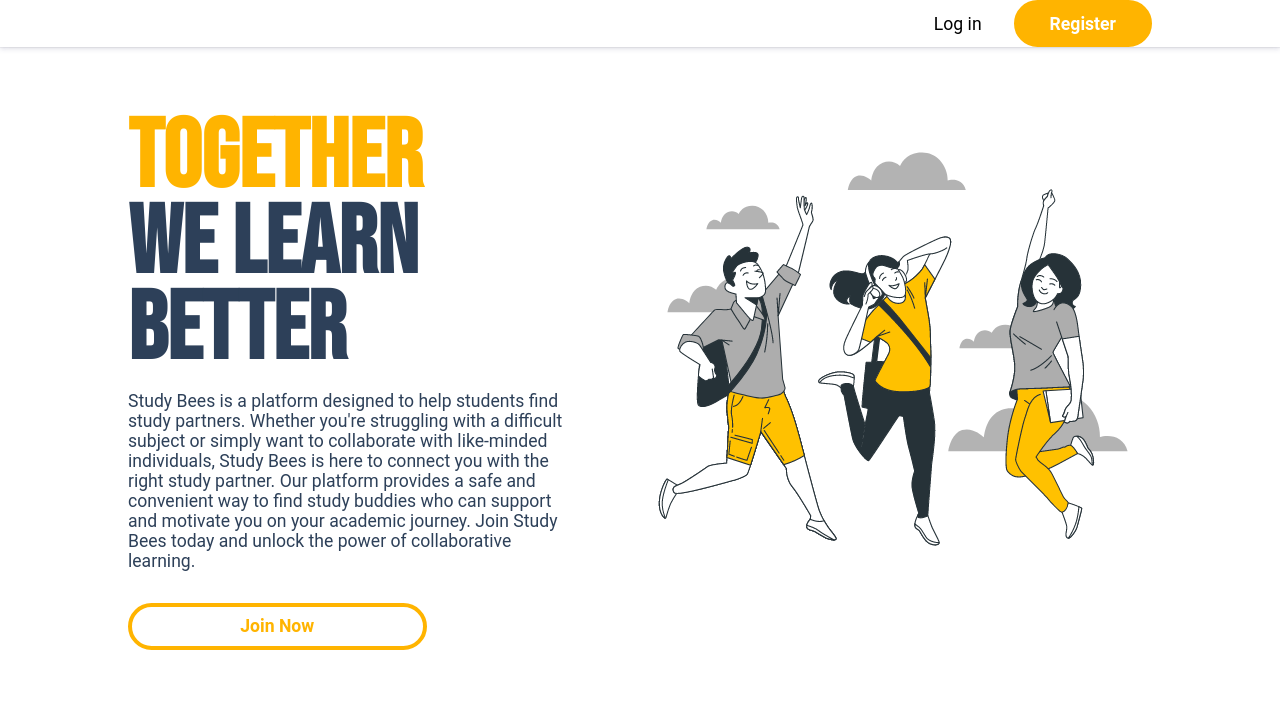
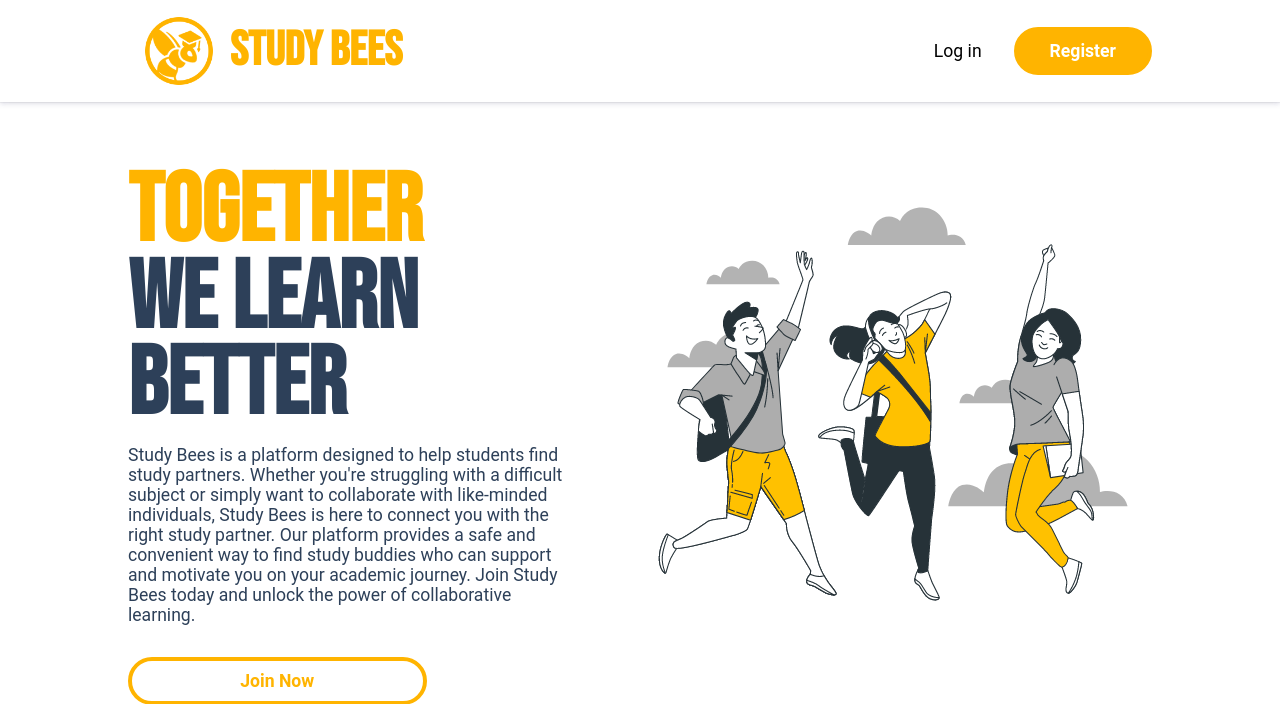
Before and after one commit to theekshana-nirmal/study-bees, a PHP site: page /index.php in a window 1280 px wide. Shown: the top 704 px of the page. Run offline with PHP 8.4, Linux system fonts and the light colour scheme.

Commit message:
logo added

```diff
--- a/includes/header.php
+++ b/includes/header.php
@@ -2,7 +2,8 @@
 <header class="navbar-shadow">
     <div class="container">
         <div class="logo logo-s">
-
+            <img src="<?php echo htmlspecialchars($navbar_logo_image_path); ?>" alt="LOGO" class="logo-small">
+            <h1>Study Bees</h1>
         </div>
         <nav>
             <a href="<?php echo htmlspecialchars($login_page_path); ?>" class="login-link">Log in</a>
```
